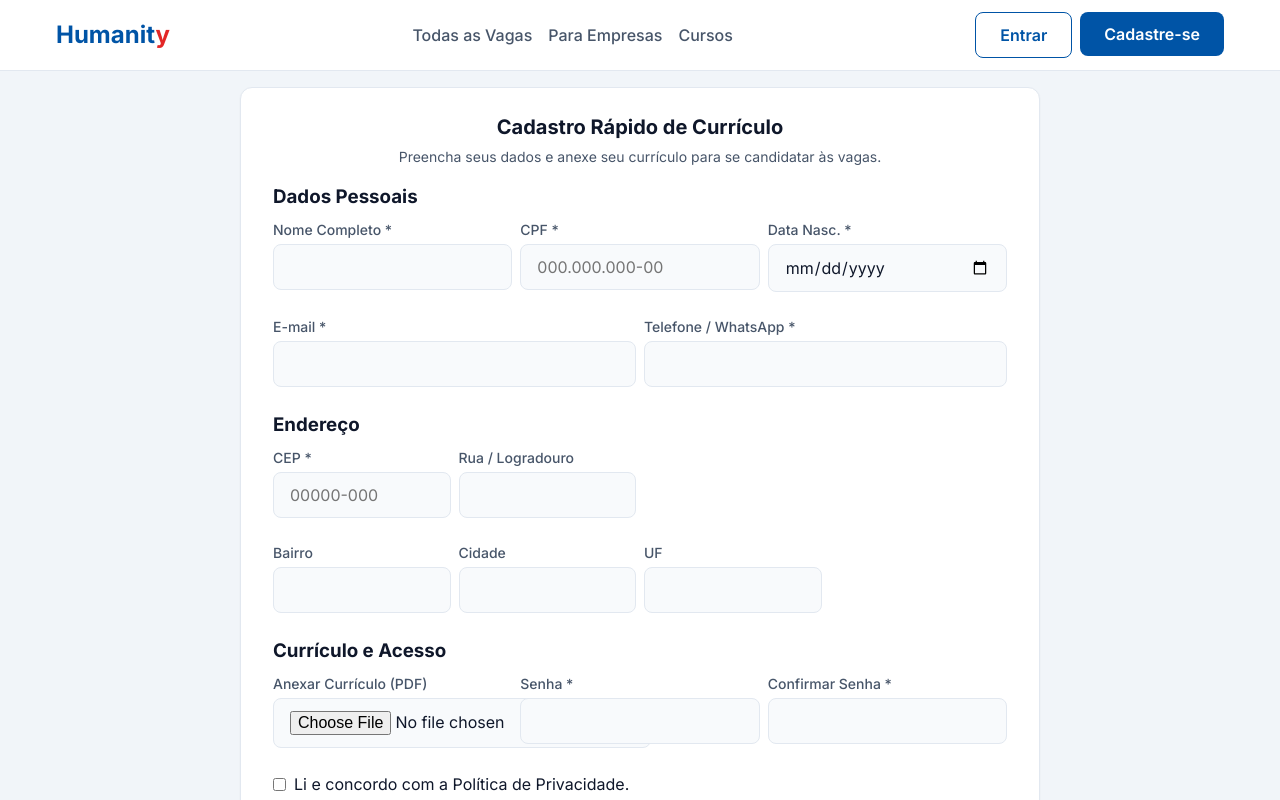
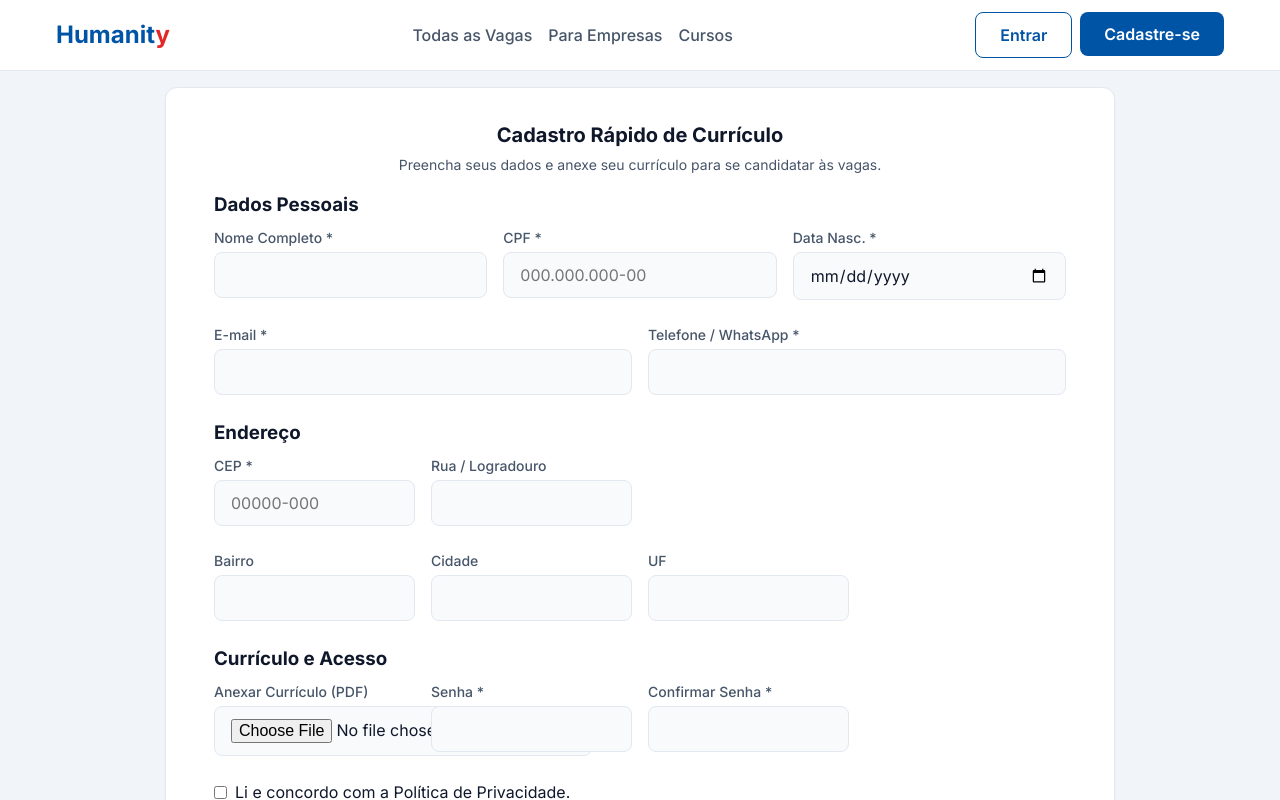
Before and after one commit to mykaelson17/HumanityRH, a Next.js app: page /candidato/cadastro in a window 1280 px wide. Shown: the top 800 px of the page. Built offline with nearby package versions, Linux system fonts and the light colour scheme.

Commit message:
ui: expandir tela de cadastro e aumentar respiro das colunas

```diff
--- a/src/app/candidato/cadastro/page.tsx
+++ b/src/app/candidato/cadastro/page.tsx
@@ -147,7 +147,7 @@ export default function CadastroCandidato() {
     <div style={{ minHeight: "100vh", display: "flex", flexDirection: "column", backgroundColor: "var(--bg-tertiary)" }}>
       <Header />
       <div className="container" style={{ flex: 1, padding: "1rem 0", display: "flex", justifyContent: "center" }}>
-        <Card className="w-full max-w-3xl" style={{ maxWidth: '800px', width: '100%', padding: '1.5rem 2rem' }}>
+        <Card className="w-full" style={{ maxWidth: '1000px', width: '95%', padding: '2rem 3rem' }}>
           <div className="mb-4 text-center">
             <h1 className="text-xl font-bold mb-1">Cadastro Rápido de Currículo</h1>
             <p className="text-sm" style={{ color: "var(--text-secondary)" }}>
@@ -165,7 +165,7 @@ export default function CadastroCandidato() {
             {/* DADOS PESSOAIS */}
             <h3 className="font-bold text-base border-b pb-1 mt-1">Dados Pessoais</h3>
 
-            <div className="grid md:grid-cols-3 gap-2 mt-1">
+            <div className="grid md:grid-cols-3 gap-4 mt-1">
               <div className="input-group m-0 md:col-span-1">
                 <label className="input-label text-xs">Nome Completo *</label>
                 <input type="text" name="name" required className="input-field w-full py-1" value={formData.name} onChange={handleChange} />
@@ -180,7 +180,7 @@ export default function CadastroCandidato() {
               </div>
             </div>
 
-            <div className="grid md:grid-cols-2 gap-2 mt-1">
+            <div className="grid md:grid-cols-2 gap-4 mt-1">
               <div className="input-group m-0">
                 <label className="input-label text-xs">E-mail *</label>
                 <input type="email" name="email" required className="input-field w-full py-1" value={formData.email} onChange={handleChange} />
@@ -194,7 +194,7 @@ export default function CadastroCandidato() {
             {/* ENDEREÇO */}
             <h3 className="font-bold text-base border-b pb-1 mt-2">Endereço</h3>
 
-            <div className="grid md:grid-cols-4 gap-2 mt-1">
+            <div className="grid md:grid-cols-4 gap-4 mt-1">
               <div className="input-group m-0 md:col-span-1">
                 <label className="input-label text-xs">CEP *</label>
                 <input type="text" name="cep" required placeholder="00000-000" maxLength={9} className="input-field w-full py-1" value={formData.cep} onChange={handleChange} onBlur={handleCepBlur} />
@@ -205,7 +205,7 @@ export default function CadastroCandidato() {
               </div>
             </div>
 
-            <div className="grid md:grid-cols-4 gap-2 mt-1">
+            <div className="grid md:grid-cols-4 gap-4 mt-1">
               <div className="input-group m-0 md:col-span-2">
                 <label className="input-label text-xs">Bairro</label>
                 <input type="text" name="neighborhood" required className="input-field w-full py-1" value={formData.neighborhood} onChange={handleChange} />
@@ -223,10 +223,10 @@ export default function CadastroCandidato() {
             {/* CURRÍCULO E SENHA */}
             <h3 className="font-bold text-base border-b pb-1 mt-2">Currículo e Acesso</h3>
 
-            <div className="grid md:grid-cols-3 gap-2 mt-1">
-              <div className="input-group m-0 md:col-span-1">
+            <div className="grid md:grid-cols-4 gap-4 mt-1">
+              <div className="input-group m-0 md:col-span-2">
                 <label className="input-label text-xs">Anexar Currículo (PDF)</label>
-                <div className="flex gap-1 items-center">
+                <div className="flex gap-2 items-center">
                   <input type="file" name="resume" accept=".pdf" className="input-field w-full py-1 bg-white text-xs" onChange={handleFileChange} ref={fileInputRef} />
                   {resumeFile && (
                     <button type="button" onClick={removeFile} className="p-1 text-gray-400 hover:text-red-500 transition-colors flex items-center justify-center" title="Remover currículo">
@@ -245,7 +245,7 @@ export default function CadastroCandidato() {
               </div>
             </div>
 
-            <div className="flex items-center gap-2 mt-1 mb-1">
+            <div className="flex items-center gap-2 mt-2 mb-1">
               <input type="checkbox" id="lgpd" required />
               <label htmlFor="lgpd" className="text-xs">Li e concordo com a Política de Privacidade.</label>
             </div>
```
